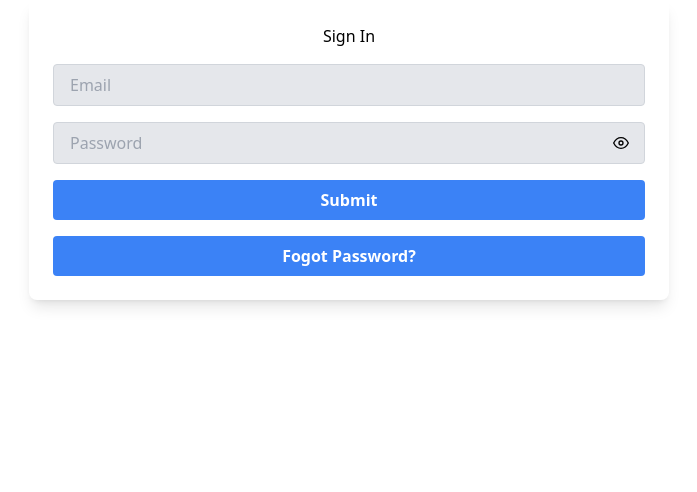
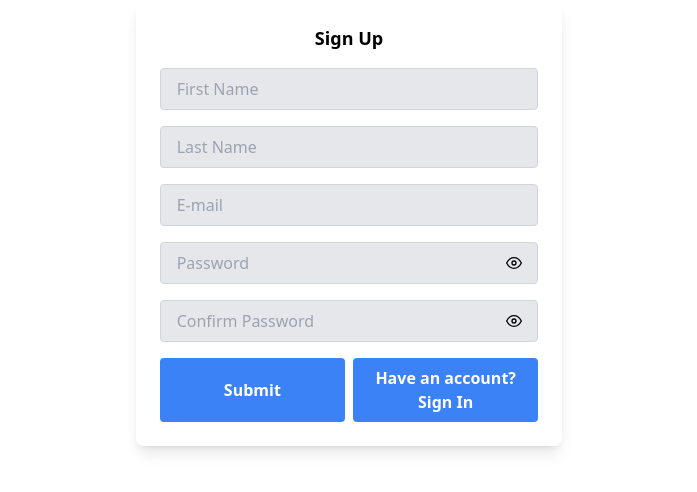
Before and after one commit to Alexander-Jessop/e-commerce, a React (Vite) app: page / in a window 1280 px wide. Shown: the top 492 px of the page, without its empty margins (291-988 px from the left). Built offline with nearby package versions, Linux system fonts and the light colour scheme; no server answers.

Commit message:
revamped forms, added custom hook and validation as well as reusable UI components

```diff
--- a/src/App.jsx
+++ b/src/App.jsx
@@ -10,7 +10,7 @@ function App() {
 
   return (
     <Routes>
-      <Route path="/" element={<SignInForm />} />
+      <Route path="/" element={<SignUpForm />} />
     </Routes>
   );
 }
--- a/src/components/UI/Input.jsx
+++ b/src/components/UI/Input.jsx
@@ -1,54 +1,67 @@
-import { forwardRef, useState } from "react";
-import { FiEye, FiEyeOff } from "react-icons/fi";
+import { useState } from "react";
+import TogglePasswordButton from "./TogglePassVisBttn";
 
-const Input = forwardRef(({ type, className, ...restProps }, ref) => {
-  const style = "bg-gray-200 border border-gray-300 rounded py-2 px-4";
-  const classes = className ? style + " " + className : style;
+const DynamicInput = ({
+  name,
+  type,
+  placeholder,
+  value,
+  onChange,
+  onBlur,
+  error,
+  className,
+}) => {
+  const baseStyle = "bg-gray-200 border border-gray-300 rounded py-2 px-4";
+  const errorStyle =
+    "border-red-500 bg-red-100 focus:ring-red-500 focus:border-red-500";
+  const classes = className ? `${baseStyle} ${className}` : baseStyle;
+  const inputClasses = error ? `${classes} ${errorStyle}` : classes;
 
-  return <input type={type} className={classes} ref={ref} {...restProps} />;
-});
+  return (
+    <input
+      {...{ name, type, placeholder, value, onChange, onBlur }}
+      className={inputClasses}
+    />
+  );
+};
 
-export const PasswordInput = forwardRef(({ className, ...restProps }, ref) => {
+export const PasswordInput = ({
+  name,
+  placeholder,
+  value,
+  onChange,
+  onBlur,
+  error,
+  className,
+}) => {
   const [showPass, setShowPass] = useState(false);
 
   const togglePasswordVisibility = () => {
     setShowPass((prevShowPass) => !prevShowPass);
   };
 
+  const inputToggle = showPass ? "text" : "password";
+
   return (
     <div className="relative">
-      <Input
-        className="w-full"
-        type={showPass ? "text" : "password"}
-        ref={ref}
-        {...restProps}
+      <DynamicInput
+        {...{
+          name,
+          placeholder,
+          value,
+          onChange,
+          onBlur,
+          error,
+          className,
+        }}
+        type={inputToggle}
       />
-      <button
-        type="button"
-        className="absolute top-1/2 right-4 transform -translate-y-1/2"
-        onClick={togglePasswordVisibility}
-        style={{ zIndex: 1 }}
-      >
-        {showPass ? <FiEyeOff /> : <FiEye />}
-      </button>
+      <TogglePasswordButton
+        togglePasswordVisibility={togglePasswordVisibility}
+        showPass={showPass}
+      />
     </div>
-  );
-});
-
-export const TogglePasswordButton = ({
-  togglePasswordVisibility,
-  showPass,
-}) => {
-  return (
-    <button
-      type="button"
-      className="absolute top-1/2 right-4 transform -translate-y-1/2"
-      onClick={togglePasswordVisibility}
-      style={{ zIndex: 1 }}
-    >
-      {showPass ? <FiEyeOff /> : <FiEye />}
-    </button>
   );
 };
 
-export default Input;
+export default DynamicInput;
--- /dev/null
+++ b/src/components/UI/TogglePassVisBttn.jsx
@@ -0,0 +1,16 @@
+import { FiEye, FiEyeOff } from "react-icons/fi";
+
+const TogglePasswordButton = ({ togglePasswordVisibility, showPass }) => {
+  return (
+    <button
+      type="button"
+      className="absolute top-1/2 right-4 transform -translate-y-1/2"
+      onClick={togglePasswordVisibility}
+      style={{ zIndex: 1 }}
+    >
+      {showPass ? <FiEyeOff /> : <FiEye />}
+    </button>
+  );
+};
+
+export default TogglePasswordButton;
--- a/src/components/form/Form.jsx
+++ b/src/components/form/Form.jsx
@@ -1,7 +1,6 @@
-import { useState, useRef } from "react";
+import Card from "../UI/Card";
 import Button from "../UI/Button";
-import Card from "../UI/Card";
-import Input, { PasswordInput } from "../UI/Input";
+import DynamicInput, { PasswordInput } from "../UI/Input";
 
 const Form = ({
   fields,
@@ -10,66 +9,53 @@ const Form = ({
   onSubmit,
   title,
 }) => {
-  const [error, setError] = useState(null);
-  const refs = useRef({});
+  return (
+    <Card className="w-1/3 min-w-[20rem] mx-auto">
+      <h2 className="text-center mb-4 text-lg font-bold">{title}</h2>
 
-  const handleFormSubmit = (e) => {
-    e.preventDefault();
-    setError(null);
+      <form className="flex flex-col gap-4" onSubmit={onSubmit}>
+        {fields.map((field) => {
+          const { key, value, validValue, error, onChange, onBlur, ...rest } =
+            field;
 
-    const formData = {};
-
-    fields.forEach((field) => {
-      const { name } = field;
-      formData[name] = refs.current[name].value.trim();
-      refs.current[name].value = "";
-    });
-
-    if (validateForm(formData)) {
-      onSubmit(formData);
-    }
+          const inputProps = {
+            key,
+            value,
+            onChange,
+            onBlur,
+            error,
+            valid: validValue,
+            ...rest,
           };
 
-  const validateForm = (formData) => {
-    for (const key in formData) {
-      if (formData[key] === "") {
-        setError("Please fill in all fields");
-        return false;
-      }
-    }
-    return true;
-  };
-
-  return (
-    <Card className="w-1/2 mx-auto">
-      <h2 className="text-center mb-4">{title}</h2>
-
-      <form className="flex flex-col gap-4" onSubmit={handleFormSubmit}>
-        {error && <p className="text-red-500">{error}</p>}
-        {fields.map((field) => {
-          const { name, type, placeholder } = field;
-          return type === "password" ? (
-            <PasswordInput
-              key={name}
-              placeholder={placeholder}
-              ref={(el) => (refs.current[name] = el)}
-            />
+          return field.type === "password" ? (
+            <div key={key}>
+              <PasswordInput {...inputProps} />
+              {error && <p className="text-red-500">{inputProps.errmsg}</p>}
+            </div>
           ) : (
-            <Input
-              key={name}
-              type={type}
-              placeholder={placeholder}
-              ref={(el) => (refs.current[name] = el)}
-            />
+            <div key={key}>
+              <DynamicInput {...inputProps} />
+              {error && <p className="text-red-500">{inputProps.errmsg}</p>}
+            </div>
           );
         })}
-        <Button type="submit">{submitButtonText}</Button>
+        <div className="flex flex-col xl:flex-row gap-2">
+          <Button type="submit" className="flex-1">
+            {submitButtonText}
+          </Button>
           {additionalButtons &&
             additionalButtons.map((button, index) => (
-            <Button key={index} type={button.type} onClick={button.onClick}>
+              <Button
+                key={index}
+                type={button.type}
+                onClick={button.onClick}
+                className="flex-1"
+              >
                 {button.label}
               </Button>
             ))}
+        </div>
       </form>
     </Card>
   );
--- a/src/components/form/SignInForm.jsx
+++ b/src/components/form/SignInForm.jsx
@@ -1,22 +1,75 @@
 import Form from "./Form";
+import useInput from "../../hooks/UseInput";
+import { validateEmail, validatePassword } from "../../utils/Validators";
+//validatePassword is not needed for sign in but current place holder
 
 const SignInForm = () => {
-  const handleFormSubmit = (formData) => {};
-
-  const fields = [
-    { name: "email", type: "email", placeholder: "Email" },
-    { name: "password", type: "password", placeholder: "Password" },
-  ];
+  const handleFormSubmit = (event) => {
+    event.preventDefault();
+    // sign in with firebase
+    resetEmail();
+    resetPassword();
+  };
 
   const onClickHandler = () => {
     console.log("clicked");
   };
 
+  const {
+    inputValue: email,
+    validValue: isEmailValid,
+    error: emailError,
+    inputChangeHandler: emailChangeHandler,
+    inputBlurHandler: emailBlurHandler,
+    reset: resetEmail,
+  } = useInput(validateEmail);
+
+  const {
+    inputValue: password,
+    validValue: isPasswordValid,
+    error: passwordError,
+    inputChangeHandler: passwordChangeHandler,
+    inputBlurHandler: passwordBlurHandler,
+    reset: resetPassword,
+  } = useInput(validatePassword);
+
   const additionalButtons = [
     {
-      label: "Fogot Password?",
+      label: "Forgot Password?",
       type: "button",
       onClick: onClickHandler,
+    },
+  ];
+
+  const fields = [
+    {
+      name: "email",
+      type: "email",
+      placeholder: "E-mail",
+      key: "email",
+      value: email,
+      validValue: isEmailValid,
+      error: emailError,
+      errmsg: "Please enter a valid email",
+      onChange: emailChangeHandler,
+      onBlur: emailBlurHandler,
+      reset: resetEmail,
+      className: "w-full",
+    },
+    {
+      name: "password",
+      type: "password",
+      placeholder: "Password",
+      key: "password",
+      value: password,
+      validValue: isPasswordValid,
+      error: passwordError,
+      errmsg:
+        "Password is invalid. Forgotten your password? Click button below",
+      onChange: passwordChangeHandler,
+      onBlur: passwordBlurHandler,
+      reset: resetPassword,
+      className: "w-full",
     },
   ];
 
--- a/src/components/form/SignUpForm.jsx
+++ b/src/components/form/SignUpForm.jsx
@@ -1,23 +1,89 @@
 import Form from "./Form";
+import {
+  validateEmail,
+  validatePassword,
+  validateTextInput,
+  validateConfirmPassword,
+} from "../../utils/Validators";
+import inputConstructor from "../../helper/useInputConstrutor";
 
 const SignUpForm = () => {
-  const handleFormSubmit = (formData) => {};
-
-  const fields = [
-    { name: "userName", type: "text", placeholder: "User Name" },
-    { name: "firstName", type: "text", placeholder: "First Name" },
-    { name: "lastName", type: "text", placeholder: "Last Name" },
-    { name: "email", type: "email", placeholder: "Email" },
-    { name: "password", type: "password", placeholder: "Password" },
-  ];
+  const handleFormSubmit = (event) => {
+    event.preventDefault();
+  };
 
   const onClickHandler = () => {
     console.log("clicked");
   };
 
+  const password = inputConstructor(
+    "password",
+    "password",
+    "Password",
+    validatePassword,
+    {
+      errmsg:
+        "Your password should be a minimum of 8 characters long and must include at least one uppercase letter, one lowercase letter, one numeric digit, and one special character.",
+      className: "w-full",
+    }
+  );
+
+  const { value } = password;
+
+  const fieldData = [
+    {
+      name: "firstName",
+      type: "text",
+      placeholder: "First Name",
+      validateValue: validateTextInput,
+      additionalProps: {
+        errmsg: "Please enter a valid name (minimum 2 characters)",
+        className: "w-full",
+      },
+    },
+    {
+      name: "lastName",
+      type: "text",
+      placeholder: "Last Name",
+      validateValue: validateTextInput,
+      additionalProps: {
+        errmsg: "Please enter a valid name (minimum 2 characters)",
+        className: "w-full",
+      },
+    },
+    {
+      name: "email",
+      type: "email",
+      placeholder: "E-mail",
+      validateValue: validateEmail,
+      additionalProps: {
+        errmsg: "Please enter a valid email",
+        className: "w-full",
+      },
+    },
+    {
+      name: "confirmPassword",
+      type: "password",
+      placeholder: "Confirm Password",
+      validateValue: (confirmPassword) =>
+        validateConfirmPassword(confirmPassword, value),
+      additionalProps: {
+        errmsg: "Password does not match.",
+        className: "w-full",
+      },
+    },
+  ];
+
+  const fields = fieldData.map(
+    ({ name, type, placeholder, validateValue, additionalProps = {} }) =>
+      inputConstructor(name, type, placeholder, validateValue, additionalProps)
+  );
+
+  fields.splice(3, 0, password);
+
   const addtionalButtons = [
     {
-      label: "Already have an account? Sign In",
+      label: "Have an account? Sign In",
       type: "button",
       onClick: onClickHandler,
     },
--- /dev/null
+++ b/src/helper/useInputConstrutor.js
@@ -0,0 +1,34 @@
+import useInput from "../hooks/UseInput";
+
+const inputConstructor = (
+  name,
+  type,
+  placeholder,
+  validateValue,
+  additionalProps = {}
+) => {
+  const {
+    inputValue,
+    validValue,
+    error,
+    inputChangeHandler,
+    inputBlurHandler,
+    reset,
+  } = useInput(validateValue);
+
+  return {
+    name,
+    type,
+    placeholder,
+    key: name,
+    value: inputValue,
+    validValue,
+    error,
+    onChange: inputChangeHandler,
+    onBlur: inputBlurHandler,
+    reset,
+    ...additionalProps,
+  };
+};
+
+export default inputConstructor;
--- /dev/null
+++ b/src/hooks/UseInput.jsx
@@ -0,0 +1,33 @@
+import { useState } from "react";
+
+const useInput = (validateValue) => {
+  const [inputValue, setInputValue] = useState("");
+  const [touched, setTouched] = useState(false);
+
+  const validValue = validateValue(inputValue);
+  const error = !validValue && touched;
+
+  const inputChangeHandler = (event) => {
+    setInputValue(event.target.value);
+  };
+
+  const inputBlurHandler = () => {
+    setTouched(true);
+  };
+
+  const reset = () => {
+    setInputValue("");
+    setTouched(false);
+  };
+
+  return {
+    inputValue,
+    validValue,
+    error,
+    inputChangeHandler,
+    inputBlurHandler,
+    reset,
+  };
+};
+
+export default useInput;
--- /dev/null
+++ b/src/utils/Validators.jsx
@@ -0,0 +1,19 @@
+export const validatePassword = (value) => {
+  const passwordRegex =
+    /^(?=.*[a-z])(?=.*[A-Z])(?=.*\d)(?=.*[@$!%*?&_'])[\w@$!%*?&']{8,}$/;
+  return passwordRegex.test(value);
+};
+
+export const validateTextInput = (value) => {
+  const hasNumbers = /\d/.test(value);
+  return value.length > 1 && value.trim() !== "" && !hasNumbers;
+};
+
+export const validateEmail = (value) => {
+  const emailRegex = /^[a-zA-Z0-9._%+-]+@[a-zA-Z0-9.-]+\.[a-zA-Z]{2,}$/;
+  return emailRegex.test(value);
+};
+
+export const validateConfirmPassword = (value, password) => {
+  return value === password;
+};
```
Also changed, not shown: src/hooks/UseFakeStoreApi.jsx (added), src/hooks/use-fake-store-api.js (deleted). Lines whose indentation alone changed are shown as unchanged.
